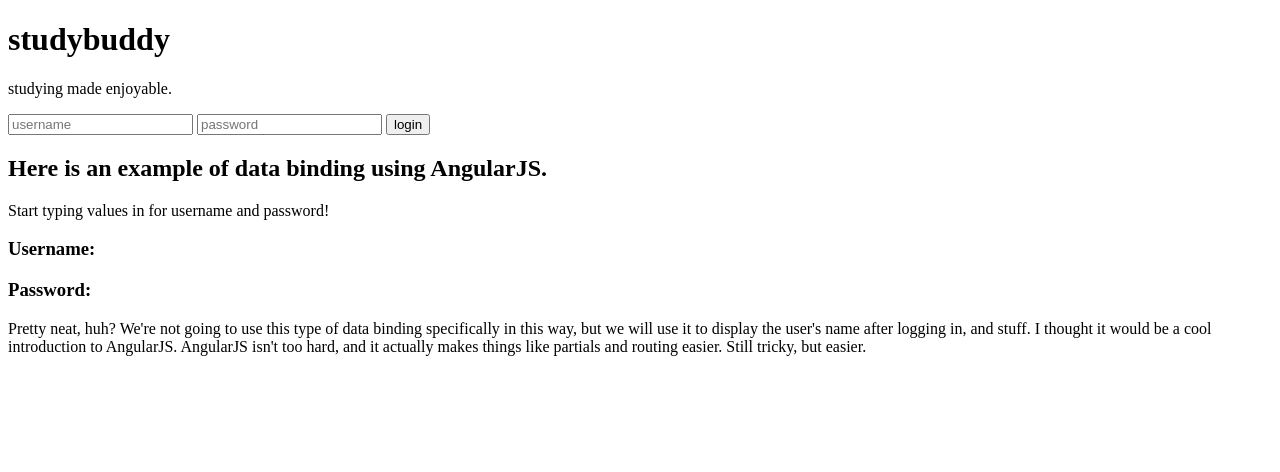
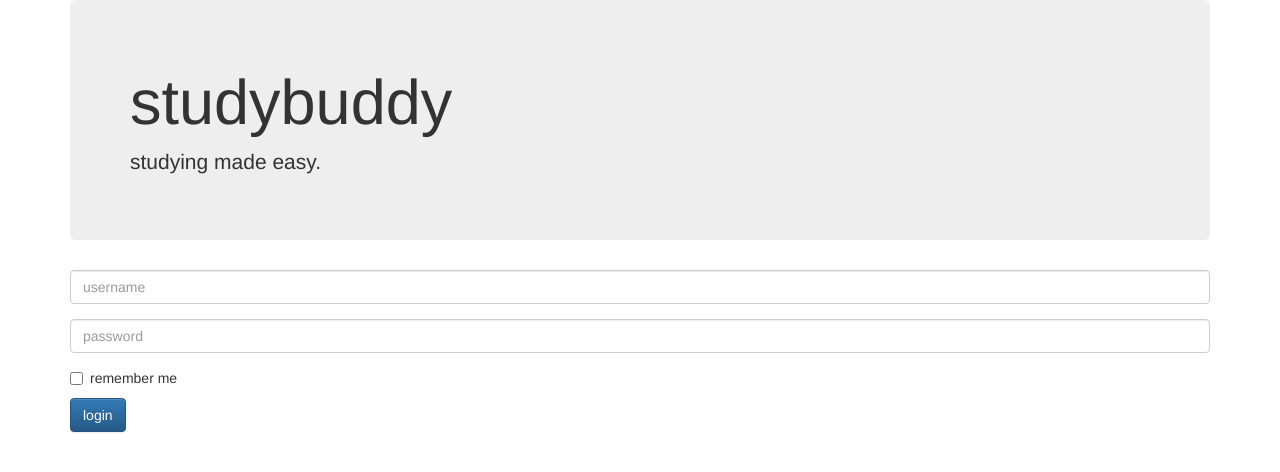
Before and after one commit to rayyada/studybuddy, a website: page static/index.html in a window 1280 px wide. Drawn offline with nearby package versions, Linux system fonts and the light colour scheme.

Commit message:
Initial implementation of Bootstrap in index.html

```diff
--- a/static/index.html
+++ b/static/index.html
@@ -2,26 +2,35 @@
 <html ng-app="">
     <head>
         <title>studybuddy</title>
-        <script src="https://ajax.googleapis.com/ajax/libs/angularjs/1.3.10/angular.min.js"></script>
+        <meta charset="utf-8">
+        <meta name="viewport" content="width=device-width, initial-scale=1.0">
+        <link href="css/bootstrap.min.css" rel="stylesheet">
+        <link href="css/bootstrap-theme.min.css" rel="stylesheet">
     </head>
     <body>
-        <h1>studybuddy</h1>
-        <p>studying made enjoyable.</p>
-        <form action="submit">
-            <input type="text" ng-model="name" placeholder="username">
-            <input type="password" ng-model="password" placeholder="password">
-            <button type="submit">login</button>
-        </form>
-        <h2>Here is an example of data binding using AngularJS.</h2>
-        <p>Start typing values in for username and password!</p>
-        <h3>Username: {{name}}</h3>
-        <h3>Password: {{password}}</h3>
-        <p>
-            Pretty neat, huh? We're not going to use this type of data binding
-            specifically in this way, but we will use it to display the user's
-            name after logging in, and stuff. I thought it would be a cool
-            introduction to AngularJS. AngularJS isn't too hard, and it actually
-            makes things like partials and routing easier. Still tricky, but easier.
-        </p>
+        <div class="container">
+            <div class="jumbotron">
+                <h1>studybuddy</h1>
+                <p>studying made easy.</p>
+            </div>
+        </div>
+        <div class="container">
+            <form role="form">
+                <div class="form-group">
+                    <input type="text" class="form-control" id="username" placeholder="username">
+                </div>
+                <div class="form-group">
+                    <input type="password" class="form-control" id="password" placeholder="password">
+                </div>
+                <div class="checkbox">
+                    <label>
+                        <input type="checkbox">remember me</input>
+                    </label>
+                </div>
+                <button type="submit" class="btn btn-primary">login</button>
+            </form>
+        </div>
     </body>
+    <script src="https://code.jquery.com/jquery.js"></script>
+    <script src="js/bootstrap.min.js"></script>
 </html>
```
